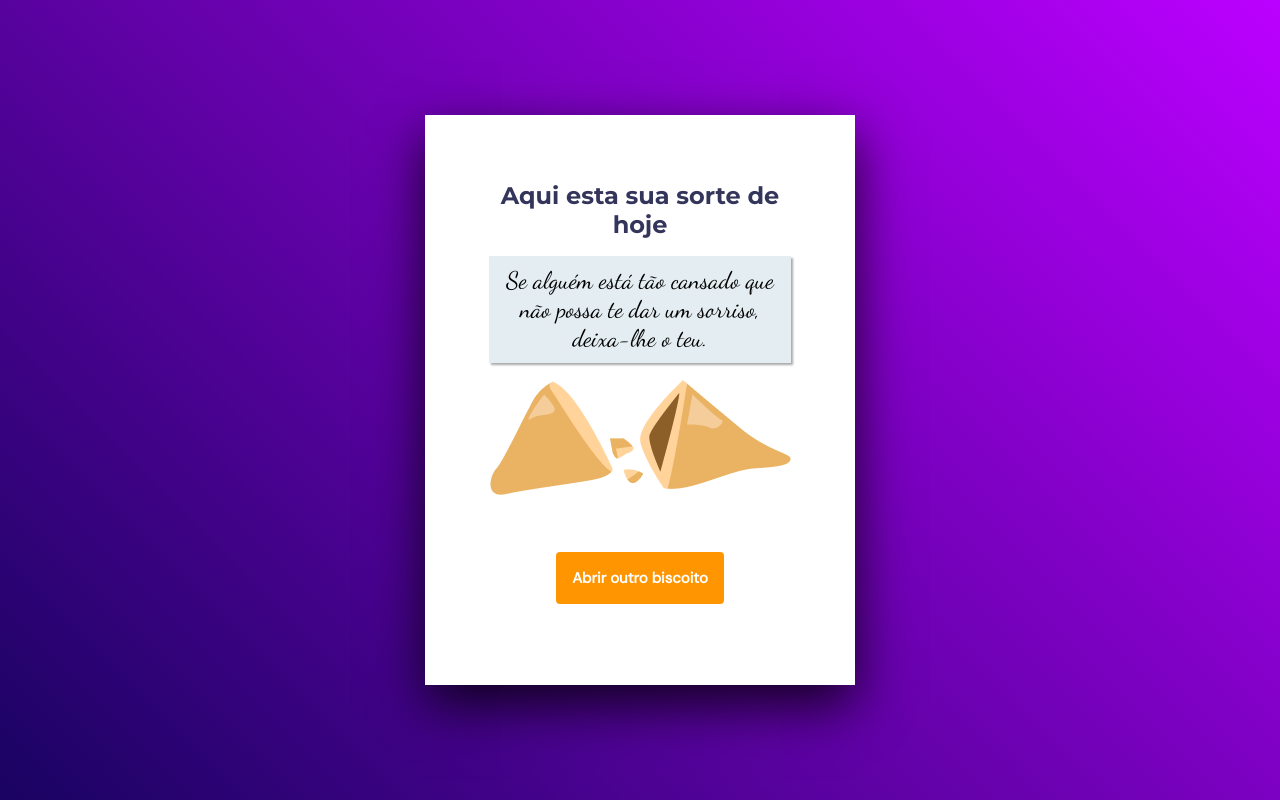
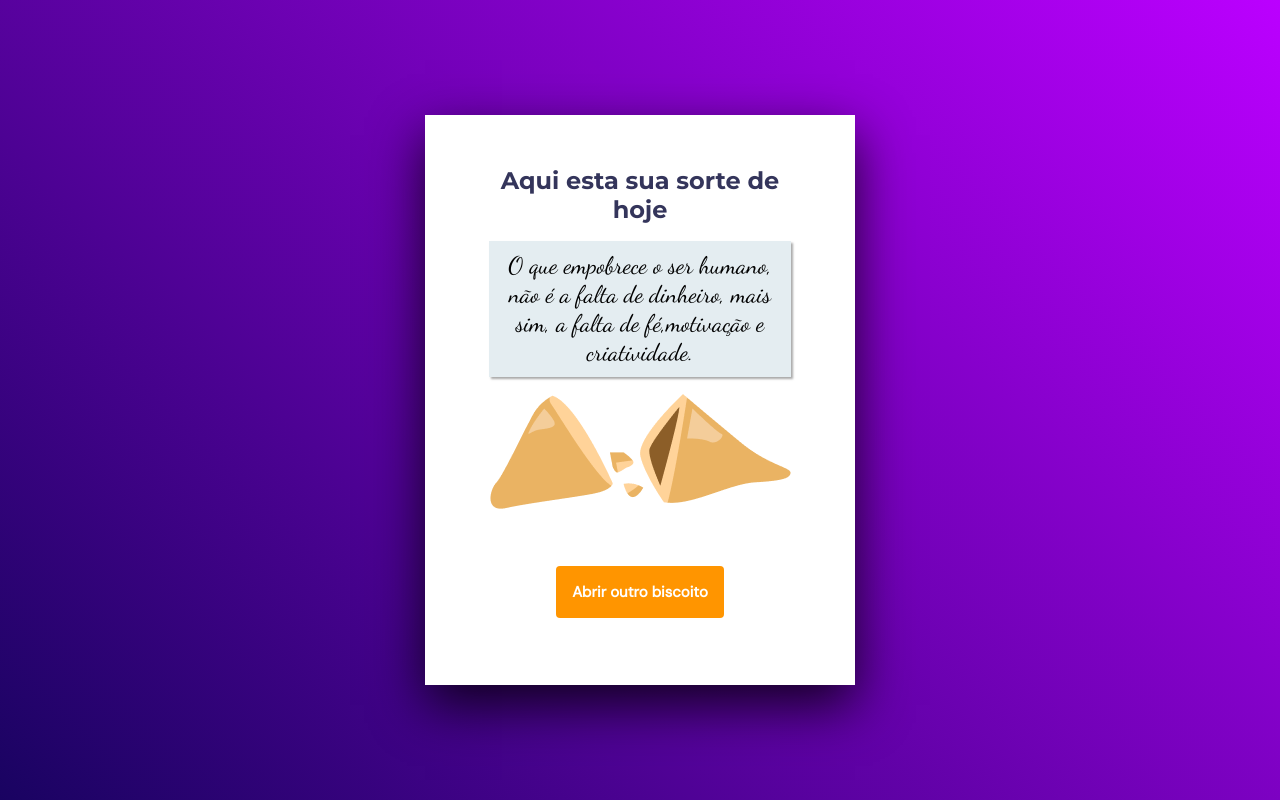
Before and after one commit to Leandro-Frota/biscoitoDaSorte, a plain HTML site: page index.html in a window 1280 px wide. Both pictures are taken after a click on the picture 640 px from the left and 445 px from the top of the page. Drawn offline with Linux system fonts and the light colour scheme.

Commit message:
Add features to change sentences in the box

```diff
--- a/index.html
+++ b/index.html
@@ -17,7 +17,7 @@
       <div id="cardMensage" class="cardMensage close">
         <h1 class="titleMensage">Aqui esta sua sorte de hoje</h1>
         <div class="textMensageContaier">
-          <p class="testMensage">
+          <p id="testMensage" class="testMensage">
             Se alguém está tão cansado que não possa te dar um sorriso, deixa-lhe o teu.
           </p>
         </div>
--- a/src/main.js
+++ b/src/main.js
@@ -2,8 +2,22 @@ const buttonOpenOtherCookie= document.getElementById('buttonOpenOtherCookie')
 const card = document.getElementById('card')
 const cardMensage = document.getElementById('cardMensage')
 const imageCracker = document.getElementById('imageCracker')
+const testMensage = document.getElementById('testMensage')
 
-console.log(imageCracker)
+const phrases = {
+    mensage1: ["A vida trará coisas boas se tiver paciência",
+                "O bom-senso vale mais do que muito conhecimento.",
+                "Quem quer colher rosas tem de estar preparado para suportar os espinhos.",
+                "A sorte favorece a mente bem preparada.",
+                "Você é do tamanho do seu sonhos",
+                "Deixe de lado as preocupações e seja feliz.",
+                "Nós somos o que pensamos.",
+                "A maior barreira para o sucesso é o medo do fracasso.",
+                "Motivação não é sinónimo de transformação, mas um passo em sua direção.",
+                "O que empobrece o ser humano, não é a falta de dinheiro, mais sim, a falta de fé,motivação e criatividade.",
+                "O pilar do sucesso é a constância"],
+
+}
 
 
 imageCracker.addEventListener('click',()=>{
@@ -11,15 +25,19 @@ imageCracker.addEventListener('click',()=>{
 
     cardMensage.classList.toggle('open')
     cardMensage.classList.toggle('close')
+
+    let indice = Math.round(Math.random(0,1)*10)
+
+    let phrase = phrases.mensage1[indice]
+
+    testMensage.innerText = `${phrase}`
+
+
 })
 
 
 buttonOpenOtherCookie.addEventListener("click",()=>{
 
     window.location.reload()
-    // card.classList.toggle('close')
-    // card.classList.toggle('open')
 
-    // cardMensage.classList.toggle('open')
-    // cardMensage.classList.toggle('close')
 })
```
